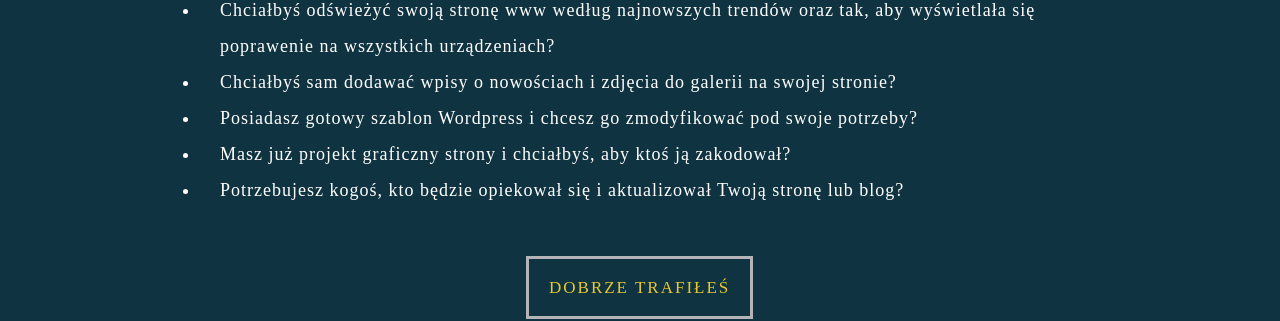
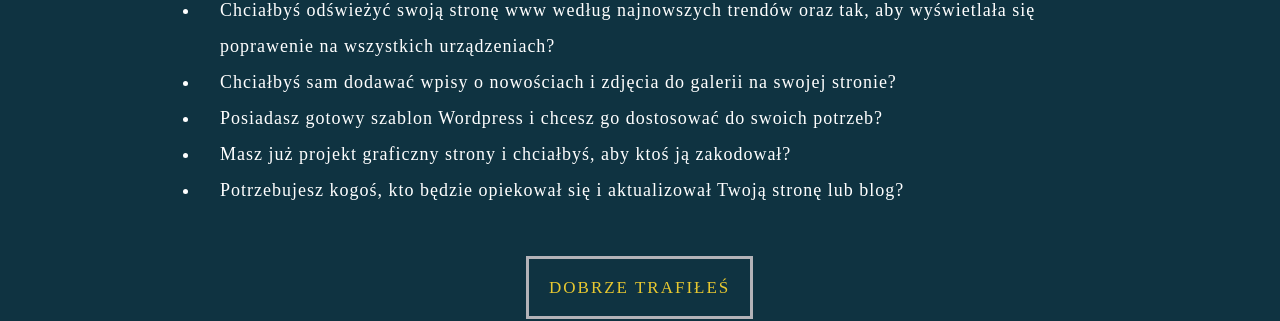
Before and after one commit to morfiwen/edytatarnowska-portfolio, a Jekyll site: the page built from index.html, in a window 1280 px wide and 900 px high, scrolled down 2175 px. Shown: the part 152-473 px from the top of the window. Built offline with Jekyll 4.4.1, drawn with Linux system fonts in a browser that asks for light colours; some web fonts are replaced.

Commit message:
change text

```diff
--- a/_includes/work.html
+++ b/_includes/work.html
@@ -5,7 +5,7 @@
       <li class="slide-in first">Potrzebujesz profesjonalnej strony internetowej? <strong>Strony wizytówki</strong> lub <strong>bloga</strong> dla Twojego biznesu?</li>
       <li class="slide-in">Chciałbyś <strong>odświeżyć swoją stronę www</strong> według najnowszych trendów oraz tak, aby wyświetlała się poprawenie na wszystkich urządzeniach?</li>
       <li class="slide-in">Chciałbyś sam <strong>dodawać wpisy</strong> o nowościach i zdjęcia do galerii na swojej stronie?</li>
-      <li class="slide-in">Posiadasz gotowy <strong>szablon Wordpress</strong> i chcesz go zmodyfikować pod swoje potrzeby?</li>
+      <li class="slide-in">Posiadasz gotowy <strong>szablon Wordpress</strong> i chcesz go dostosować do swoich potrzeb?</li>
       <li class="slide-in">Masz już <strong>projekt graficzny</strong> strony i chciałbyś, aby ktoś ją zakodował?</li>
       <li class="slide-in">Potrzebujesz kogoś, kto będzie opiekował się i <strong>aktualizował</strong> Twoją stronę lub blog?</li>
     </ul>
```
